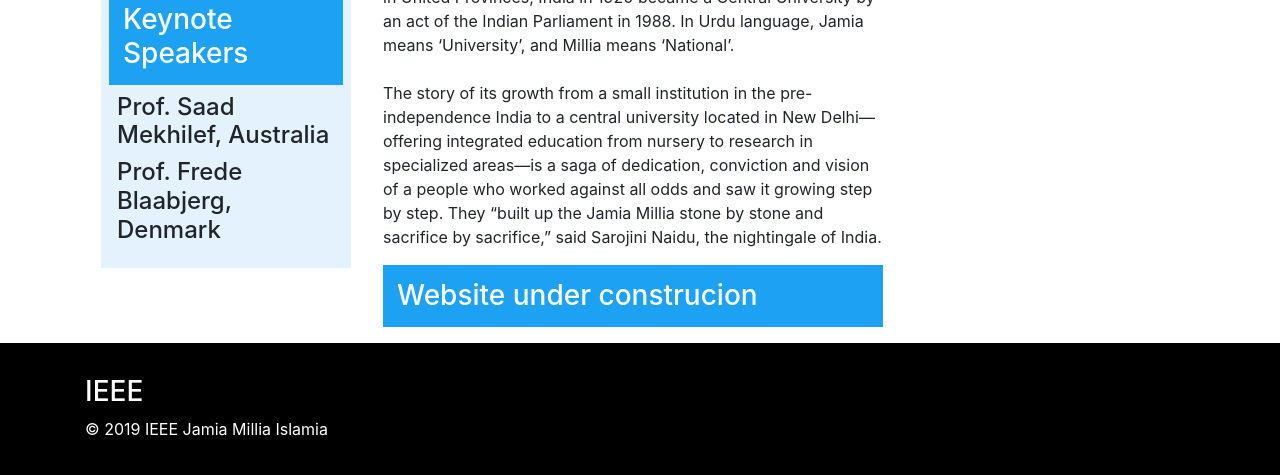
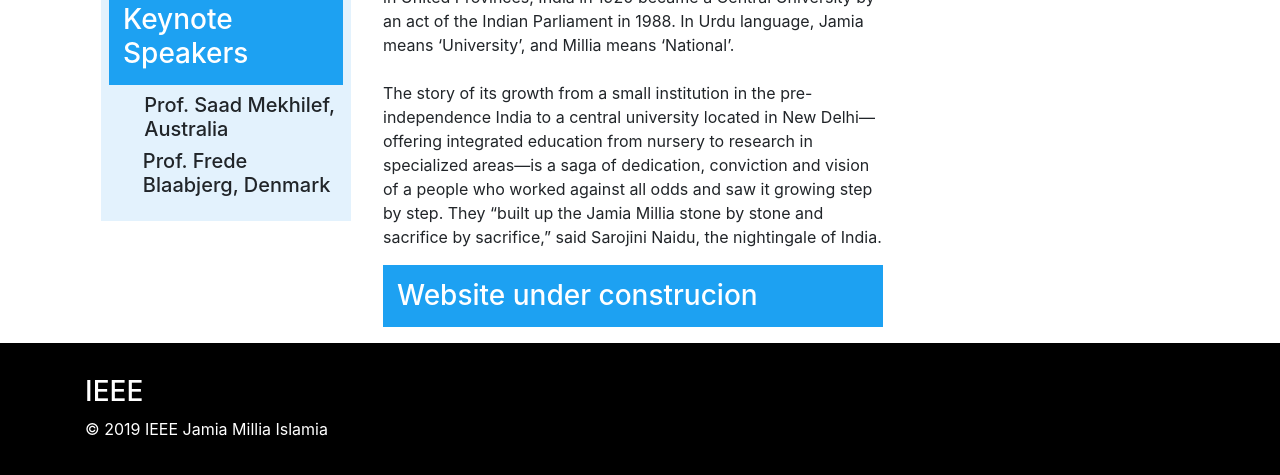
Before and after one commit to ieeejmi/icpeca, a plain HTML site: page index.html in a window 1280 px wide. Shown: the part 1071-1546 px from the top of the page. Drawn offline with nearby package versions, Linux system fonts and the light colour scheme.

Commit message:
Update index.html

```diff
--- a/index.html
+++ b/index.html
@@ -90,8 +90,14 @@
         <div class="widget">
           <h3 class="widget-title">Keynote Speakers</h3>
           <div class="widget-body">
-            <h4>Prof. Saad Mekhilef, Australia</h4>
-            <h4>Prof. Frede Blaabjerg, Denmark</h4>
+            <div class="media">
+              <div style="background: ffffff; height: 40px; width: 40px; border-radius: 50%;"></div>
+              <h5>Prof. Saad Mekhilef, Australia</h5>
+            </div>
+            <div class="media">
+              <div style="background: ffffff; height: 40px; width: 40px; border-radius: 50%;"></div>
+              <h5>Prof. Frede Blaabjerg, Denmark</h5>
+            </div>
           </div>
         </div>
       </article>
```
